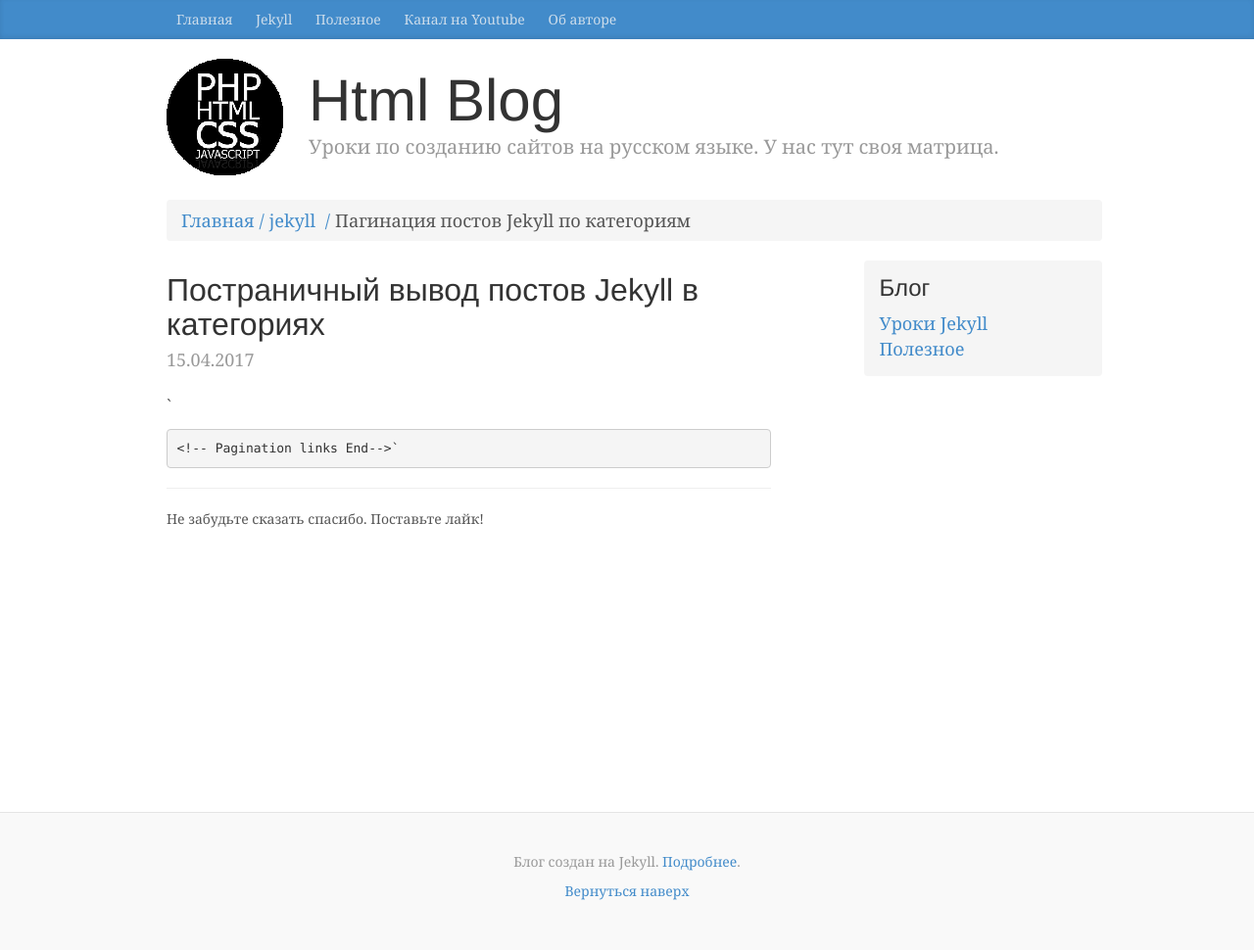
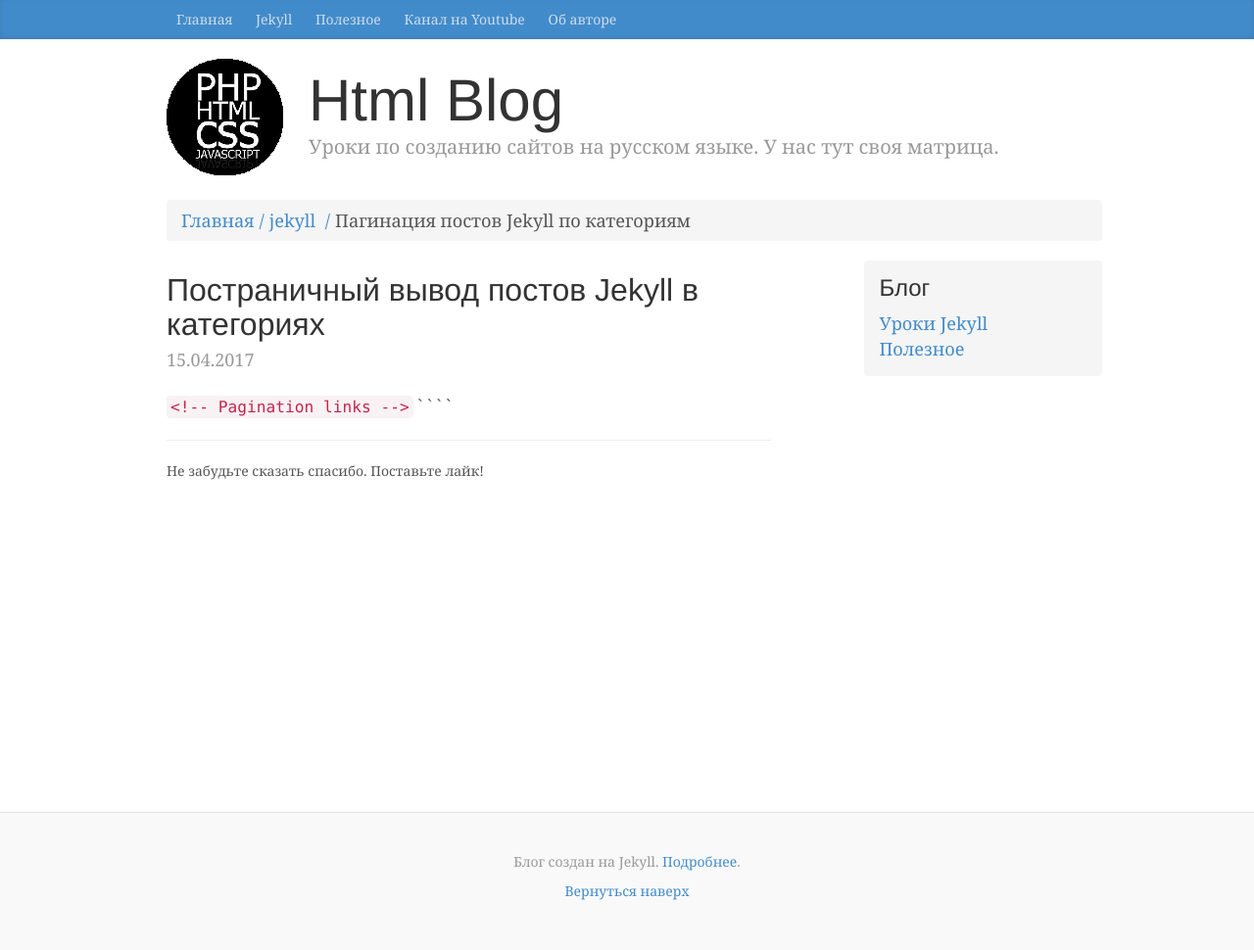
Before and after one commit to htmlblog/htmlblog.github.io, a Jekyll site: the page built from _posts/2017-04-15-paghinatsiia-jekyll-po-katieghoriiam.markdown, in a window 1280 px wide. Shown: the whole page at 98% size. Built offline with Jekyll 4.4.1, drawn with Linux system fonts in a browser that asks for light colours; comment, search, counter and statistics services are not loaded.

Commit message:
Updated Paghinatsiia Jekyll Po Katieghoriiam

```diff
--- a/_posts/2017-04-15-paghinatsiia-jekyll-po-katieghoriiam.markdown
+++ b/_posts/2017-04-15-paghinatsiia-jekyll-po-katieghoriiam.markdown
@@ -11,33 +11,33 @@
 layout: post
 ---
 
-`<!-- Pagination links -->
-      {% if paginator.total_pages > 1 %}
-        <div class="pagination">
-          {% if paginator.previous_page == 1 %}
-            <a href="{{ '/news/' | prepend: site.baseurl | replace: '//', '/' }}" class="page-item">&laquo;</a>
-          {% elsif paginator.previous_page%}
-            <a href="{{ paginator.previous_page_path | prepend: site.baseurl | replace: '//', '/' }}" class="page-item">&laquo;</a>
-          {% else %}
-            <span class="page-item">&laquo;</span>
-          {% endif %}
-
-          {% for page in (1..paginator.total_pages) %}
-            {% if page == paginator.page %}
-              <span class="page-item">{{ page }}</span>
-            {% elsif page == 1 %}
-              <a href="{{ '/news/' | prepend: site.baseurl | replace: '//', '/' }}" class="page-item">{{ page }}</a>
-            {% else %}
-				<!--  сделать ссылку формата localhost:4000/test/page2/ -->
-              <a href="{{ site.paginate_path | prepend: site.baseurl | replace: '//', '/news/' | replace: ':num', page }}" class="page-item">{{ page }}</a>
-            {% endif %}
-          {% endfor %}
-
-          {% if paginator.next_page %}
-            <a href="{{ paginator.next_page_path | prepend: site.baseurl | replace: '//', '/' }}" class="page-item">&raquo;</a>
-          {% else %}
-            <span class="page-item">&raquo;</span>
-          {% endif %}
-        </div>
-        {% endif %}
-	<!-- Pagination links End-->`
+`<!-- Pagination links -->`
+`      {% if paginator.total_pages > 1 %}`
+`        <div class="pagination">`
+`          {% if paginator.previous_page == 1 %}`
+`            <a href="{{ '/news/' | prepend: site.baseurl | replace: '//', '/' }}" class="page-item">&laquo;</a>`
+`          {% elsif paginator.previous_page%}`
+`            <a href="{{ paginator.previous_page_path | prepend: site.baseurl | replace: '//', '/' }}" class="page-item">&laquo;</a>`
+`          {% else %}`
+`            <span class="page-item">&laquo;</span>`
+`          {% endif %}`
+``
+`          {% for page in (1..paginator.total_pages) %}`
+`            {% if page == paginator.page %}`
+`              <span class="page-item">{{ page }}</span>`
+`            {% elsif page == 1 %}`
+`              <a href="{{ '/news/' | prepend: site.baseurl | replace: '//', '/' }}" class="page-item">{{ page }}</a>`
+`            {% else %}`
+``
+`              <a href="{{ site.paginate_path | prepend: site.baseurl | replace: '//', '/news/' | replace: ':num', page }}" class="page-item">{{ page }}</a>`
+`            {% endif %}`
+`          {% endfor %}`
+``
+`          {% if paginator.next_page %}`
+`            <a href="{{ paginator.next_page_path | prepend: site.baseurl | replace: '//', '/' }}" class="page-item">&raquo;</a>`
+`          {% else %}`
+`            <span class="page-item">&raquo;</span>`
+`          {% endif %}`
+`        </div>`
+`        {% endif %}`
+`	<!-- Pagination links End-->`
```
